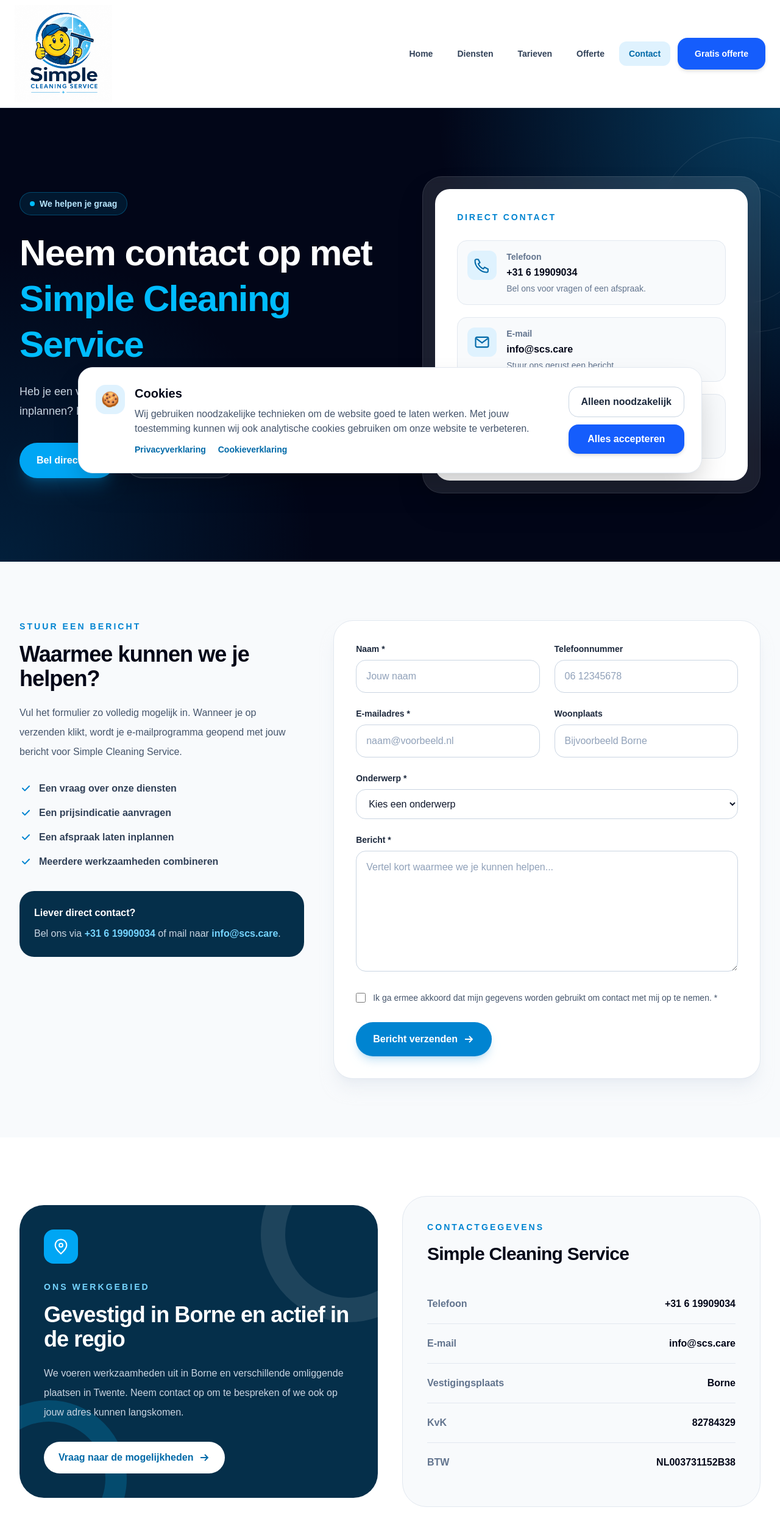
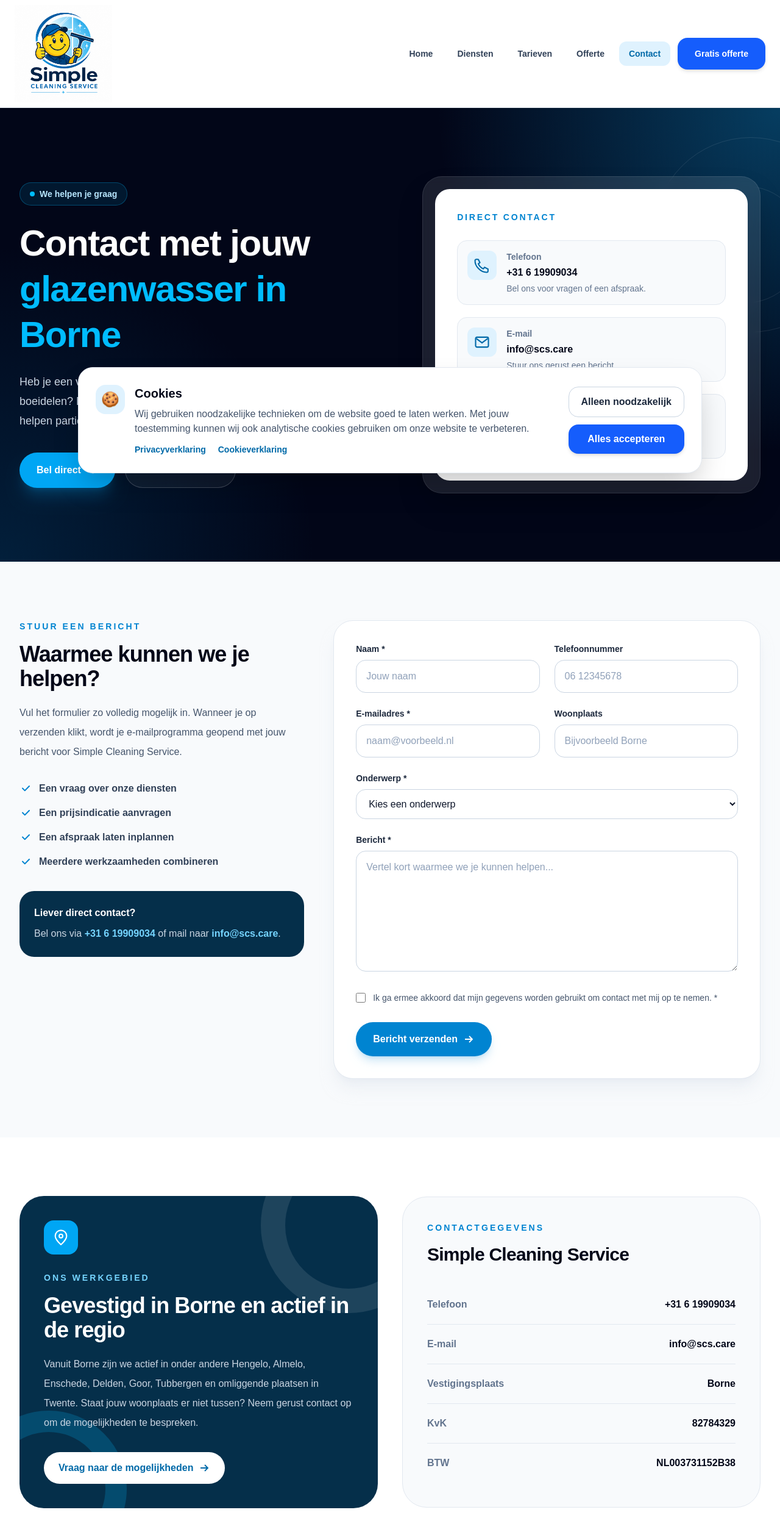
Before and after one commit to SimpleCleaning/scs-website, a Next.js app: page /contact in a window 1280 px wide. Shown: the top 2512 px of the page at 61% size. Built offline with nearby package versions, Linux system fonts and the light colour scheme.

Commit message:
SEO contactpagina verbeterd

```diff
--- a/app/contact/page.tsx
+++ b/app/contact/page.tsx
@@ -2,9 +2,9 @@ import type { Metadata } from "next";
 import Link from "next/link";
 
 export const metadata: Metadata = {
-  title: "Contact | Simple Cleaning Service",
+  title: "Contact glazenwasser Borne",
   description:
-    "Neem contact op met Simple Cleaning Service uit Borne voor glasbewassing, zonnepanelenreiniging, dakgootreiniging en het reinigen van boeidelen.",
+    "Neem contact op met Simple Cleaning Service in Borne voor glasbewassing en buitenreiniging. Bel, mail of vraag vrijblijvend een offerte aan.",
   alternates: {
     canonical: "/contact",
   },
@@ -162,16 +162,16 @@ export default function ContactPage() {
             </div>
 
             <h1 className="max-w-3xl text-4xl font-black leading-tight tracking-tight sm:text-5xl lg:text-6xl">
-              Neem contact op met{" "}
+              Contact met jouw{" "}
               <span className="text-sky-400">
-                Simple Cleaning Service
+                glazenwasser in Borne
               </span>
             </h1>
 
             <p className="mt-6 max-w-2xl text-lg leading-8 text-slate-300">
-              Heb je een vraag, wil je werkzaamheden combineren of een
-              afspraak laten inplannen? Bel, mail of stuur ons een bericht via
-              het contactformulier.
+              Heb je een vraag over glasbewassing, zonnepanelen, dakgoten of
+              boeidelen? Neem contact op met Simple Cleaning Service in Borne.
+              We helpen particulieren en bedrijven in Borne en Twente.
             </p>
 
             <div className="mt-9 flex flex-col gap-4 sm:flex-row">
@@ -474,9 +474,10 @@ export default function ContactPage() {
               </h2>
 
               <p className="mt-5 max-w-xl leading-8 text-slate-300">
-                We voeren werkzaamheden uit in Borne en verschillende
-                omliggende plaatsen in Twente. Neem contact op om te bespreken
-                of we ook op jouw adres kunnen langskomen.
+                Vanuit Borne zijn we actief in onder andere Hengelo, Almelo,
+                Enschede, Delden, Goor, Tubbergen en omliggende plaatsen in
+                Twente. Staat jouw woonplaats er niet tussen? Neem gerust
+                contact op om de mogelijkheden te bespreken.
               </p>
 
               <a
```
